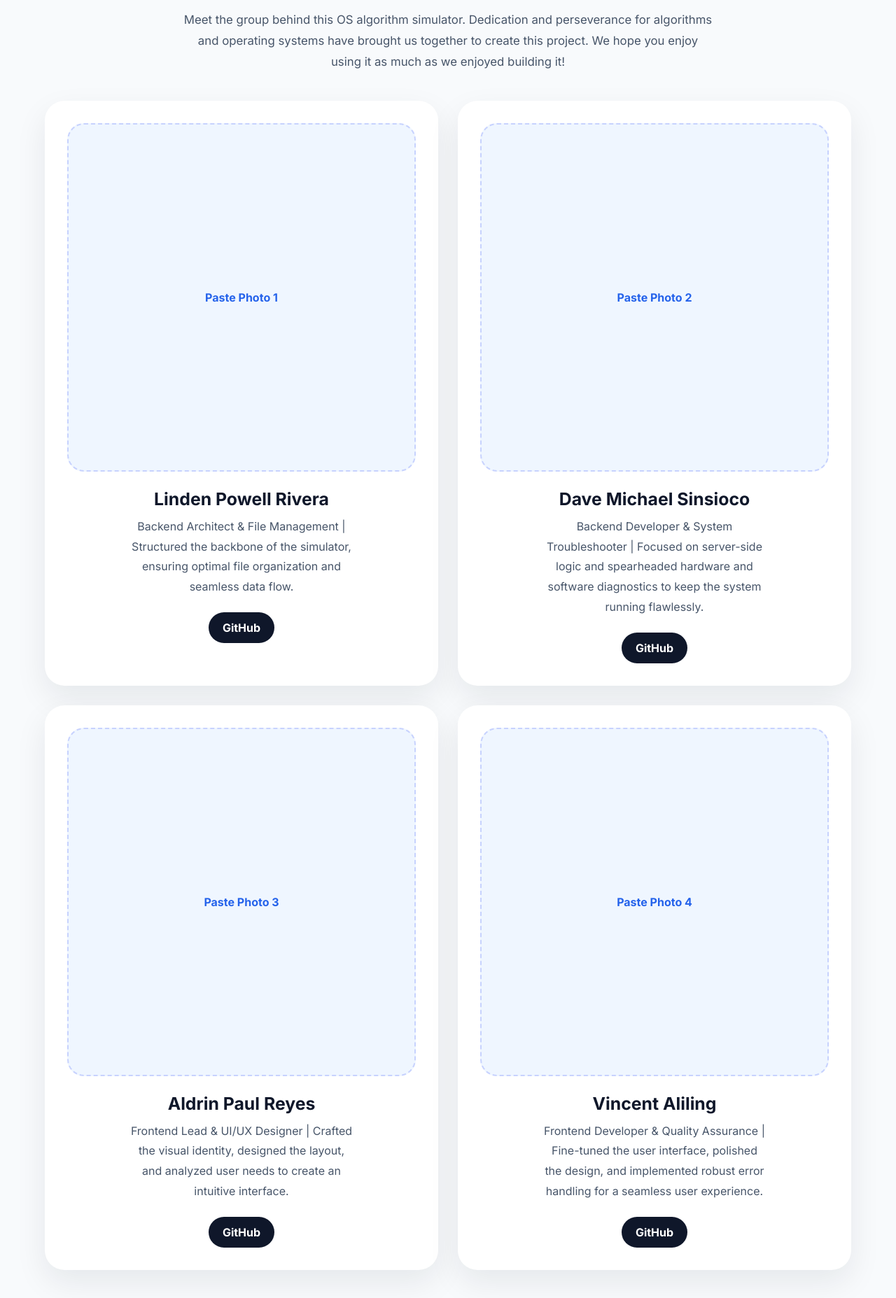
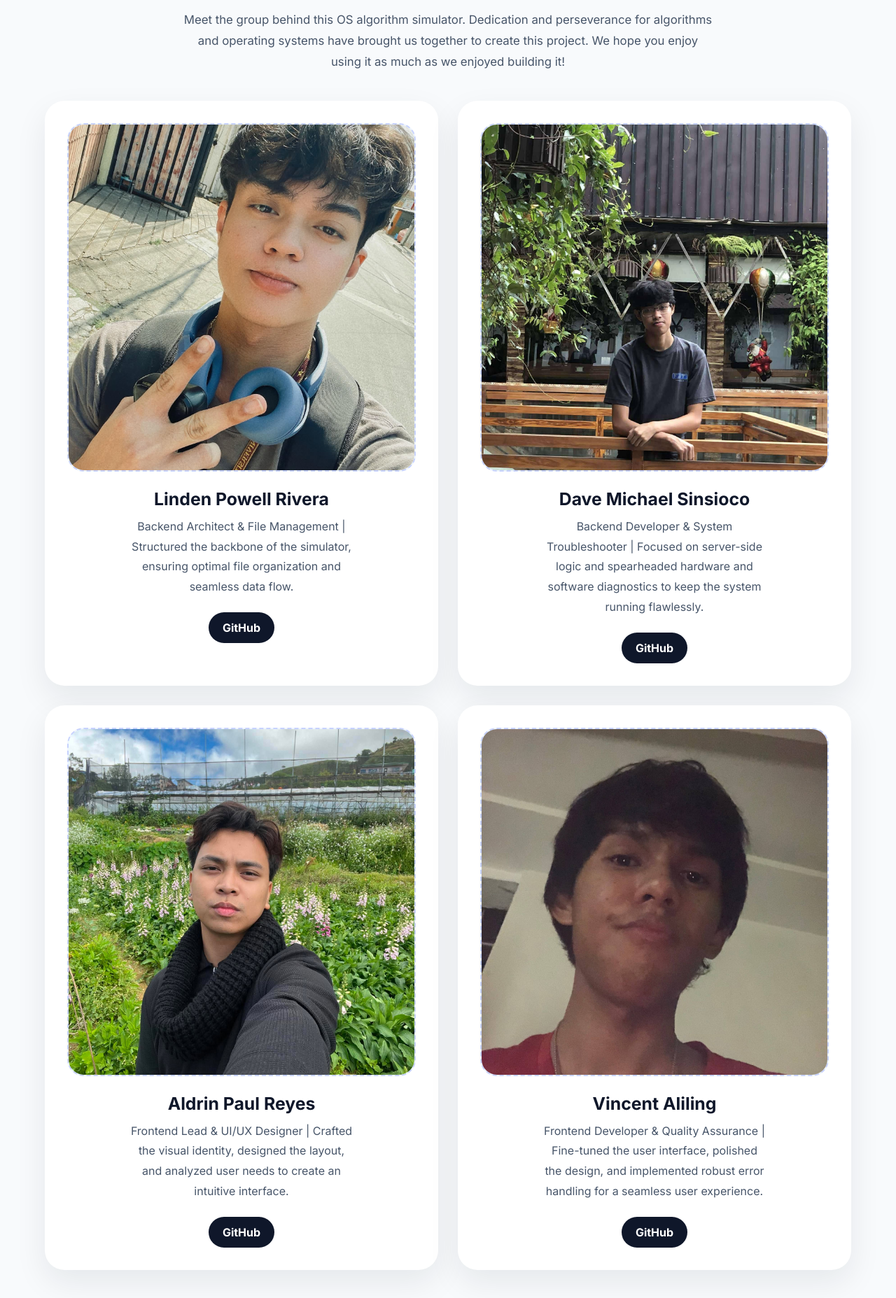
Before and after one commit to lindenn21/os_final_project, a Flask app: page /members in a window 1280 px wide. Shown: the part 288-2143 px from the top of the page at 70% size. Run offline with Flask 3, Linux system fonts and the light colour scheme.

Commit message:
Added member photos

```diff
--- a/static/css/members.css
+++ b/static/css/members.css
@@ -54,6 +54,15 @@
     justify-content:center;
     background:#eff6ff;
     margin-bottom:24px;
+    overflow:hidden;
+}
+
+.photo-frame img {
+    width:100%;
+    height:100%;
+    object-fit:cover;
+    object-position:center;
+    display:block;
 }
 
 .photo-frame span {
--- a/templates/members.html
+++ b/templates/members.html
@@ -42,7 +42,7 @@
 
         <div class="member-card">
             <div class="photo-frame">
-                <span>Paste Photo 1</span>
+                <img src="{{ url_for('static', filename='images/linden_powell.jpg') }}" alt="Linden Powell Rivera">
             </div>
             <h3>Linden Powell Rivera</h3>
             <p>Backend Architect & File Management | Structured the backbone of the simulator, ensuring optimal file organization and seamless data flow.</p>
@@ -55,7 +55,7 @@
 
         <div class="member-card">
             <div class="photo-frame">
-                <span>Paste Photo 2</span>
+                <img src="{{ url_for('static', filename='images/dave_michael.jpg') }}" alt="Dave Michael Sinsioco">
             </div>
             <h3>Dave Michael Sinsioco</h3>
             <p>Backend Developer & System Troubleshooter | Focused on server-side logic and spearheaded hardware and software diagnostics to keep the system running flawlessly.</p>
@@ -68,7 +68,7 @@
 
         <div class="member-card">
             <div class="photo-frame">
-                <span>Paste Photo 3</span>
+                <img src="{{ url_for('static', filename='images/aldrin_paul.jpg') }}" alt="Aldrin Paul Reyes">
             </div>
             <h3>Aldrin Paul Reyes</h3>
             <p>Frontend Lead & UI/UX Designer | Crafted the visual identity, designed the layout, and analyzed user needs to create an intuitive interface.</p>
@@ -81,7 +81,7 @@
 
         <div class="member-card">
             <div class="photo-frame">
-                <span>Paste Photo 4</span>
+                <img src="{{ url_for('static', filename='images/vincent.jpg') }}" alt="Vincent Aliling">
             </div>
             <h3>Vincent Aliling</h3>
             <p>Frontend Developer & Quality Assurance | Fine-tuned the user interface, polished the design, and implemented robust error handling for a seamless user experience.</p>
```
Also changed, not shown: static/images/aldrin_paul.jpg (added), static/images/dave_michael.jpg (added), static/images/linden_powell.jpg (added), static/images/vincent.jpg (added).
